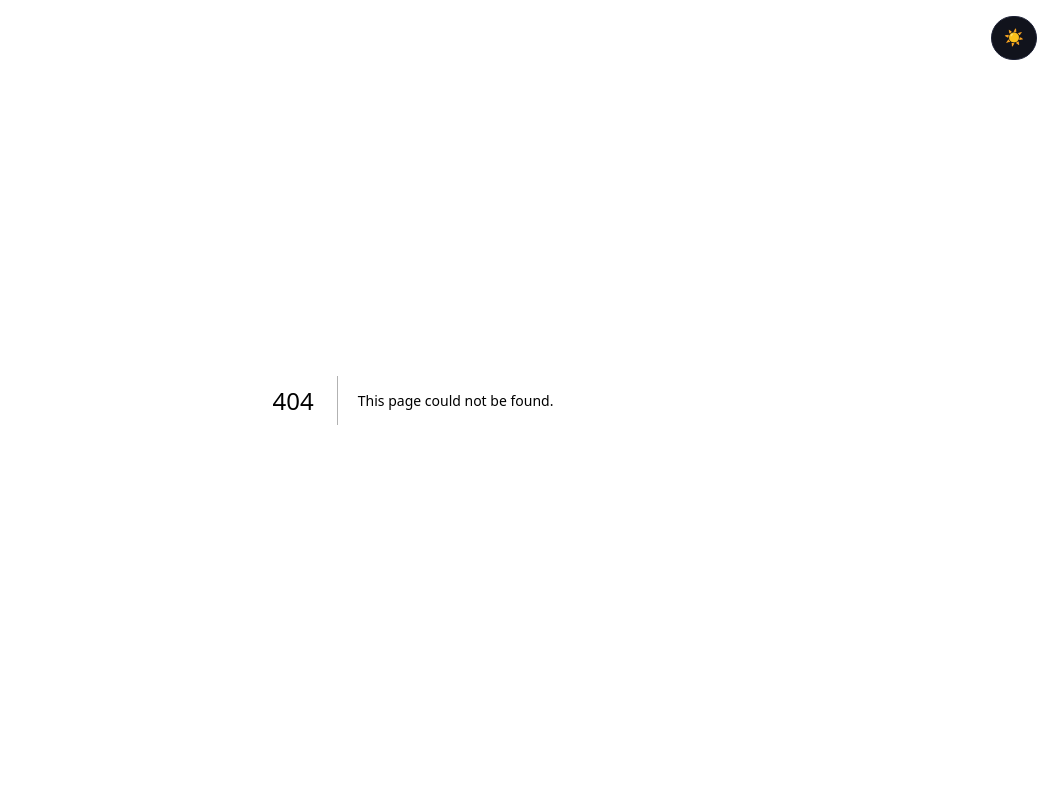
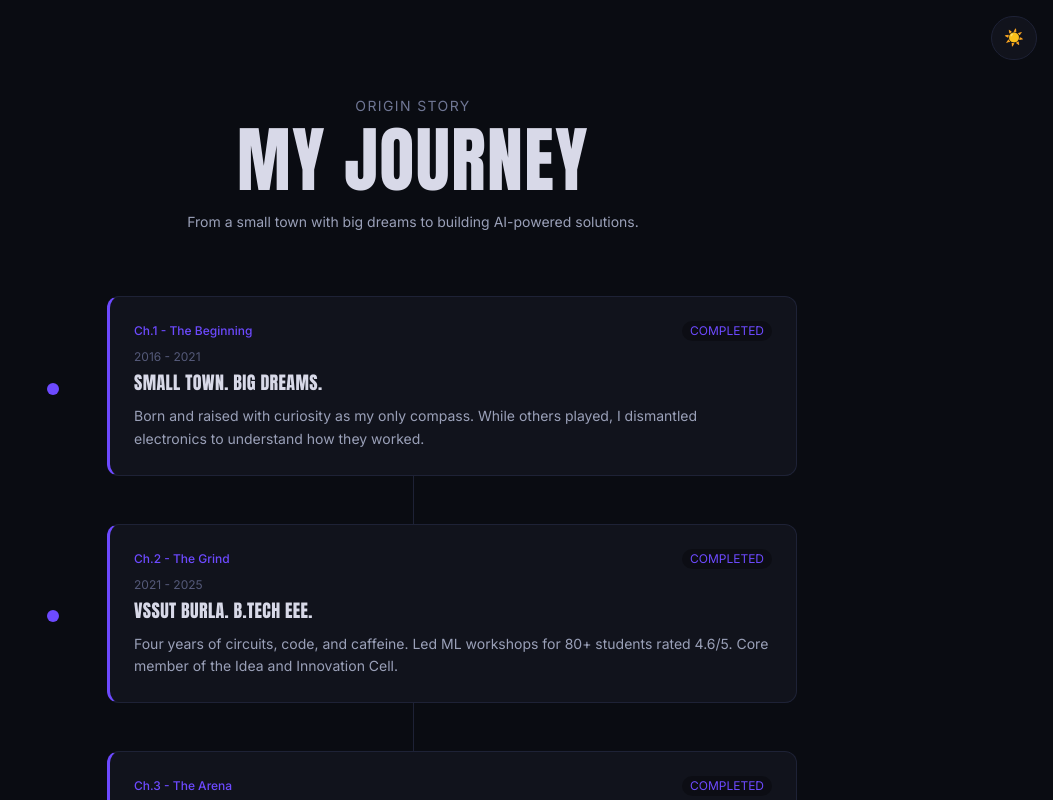
Before and after one commit to atimanasbaral/atimanas_portfolio, a Next.js app: page /journey in a window 1280 px wide. Before the commit this address had no page. Shown: the top 800 px of the page, without its empty margins (227-1280 px from the left). Built offline with nearby package versions, Linux system fonts and the light colour scheme.

Commit message:
feat(phase-6): journey page with manga timeline

```diff
--- /dev/null
+++ b/_writejourney.js
@@ -0,0 +1,63 @@
+const fs = require('fs');
+
+const code = `"use client";
+import { motion } from "framer-motion";
+
+const CHAPTERS = [
+  { year: "2016 - 2021", tag: "Ch.1 - The Beginning", title: "Small Town. Big Dreams.", description: "Born and raised with curiosity as my only compass. While others played, I dismantled electronics to understand how they worked.", status: "COMPLETED", color: "#6d4aff" },
+  { year: "2021 - 2025", tag: "Ch.2 - The Grind", title: "VSSUT Burla. B.Tech EEE.", description: "Four years of circuits, code, and caffeine. Led ML workshops for 80+ students rated 4.6/5. Core member of the Idea and Innovation Cell.", status: "COMPLETED", color: "#6d4aff" },
+  { year: "Sep 2025 - Mar 2026", tag: "Ch.3 - The Arena", title: "Fraud Analyst at BlackBuck.", description: "Stepped into the real world. Analyzed fraud patterns across logistics transactions and built detection pipelines. Resigned in April 2026 to build full-time.", status: "COMPLETED", color: "#6d4aff" },
+  { year: "2025 - Present", tag: "Ch.4 - The Builder Arc", title: "Five Products. One Mission.", description: "Built Fintava, MurkCrow, CARVEX, AI Notebook (Flutter, Windows + Android), and NEXUS while working full-time. Trixtern B2B sales across 9 countries.", status: "ACTIVE", color: "#00d4ff" },
+  { year: "Now - Future", tag: "Ch.5 - The Mission", title: "Build. Ship. Impact.", description: "Actively seeking roles in AI/ML Engineering, Data Engineering, or Quant-track positions. Join a team where data drives real decisions.", status: "UNLOCKING", color: "#6f7694" },
+];
+
+export default function JourneyPage() {
+  return (
+    <main className="min-h-screen px-6 py-24 md:px-20" style={{ background: "#0a0c12" }}>
+      <motion.div className="mb-16 text-center" initial={{ opacity: 0, y: 20 }} animate={{ opacity: 1, y: 0 }} transition={{ duration: 0.6 }}>
+        <p className="mb-2 text-sm tracking-widest uppercase" style={{ color: "#6f7694" }}>
+          Origin Story
+        </p>
+        <h1 className="font-display text-5xl md:text-7xl" style={{ color: "#d8d9e8" }}>
+          MY JOURNEY
+        </h1>
+        <p className="mt-4 text-sm" style={{ color: "#9aa0b8" }}>
+          From a small town with big dreams to building AI-powered solutions.
+        </p>
+      </motion.div>
+
+      <div className="relative mx-auto max-w-3xl">
+        <div className="absolute left-6 top-0 bottom-0 w-px md:left-1/2" style={{ background: "#1e2236" }} />
+        {CHAPTERS.map((chapter, i) => (
+          <motion.div key={i} className="relative mb-12 flex gap-8 md:items-center"
+            initial={{ opacity: 0, y: 20 }} whileInView={{ opacity: 1, y: 0 }}
+            viewport={{ once: true }} transition={{ duration: 0.5, delay: i * 0.1 }}>
+            <div className="relative z-10 flex-shrink-0 h-3 w-3 rounded-full mt-1.5 ml-[18px]"
+              style={{ background: chapter.color }} />
+            <div className="ml-4 flex-1">
+              <div className="rounded-xl p-6" style={{ background: "#11131c", border: "1px solid #1e2236", borderLeft: "3px solid " + chapter.color }}>
+                <div className="mb-2 flex items-center justify-between flex-wrap gap-2">
+                  <span className="text-xs font-medium" style={{ color: chapter.color }}>{chapter.tag}</span>
+                  <span className="rounded-full px-2 py-0.5 text-xs" style={{ background: "rgba(0,0,0,0.3)", color: chapter.color }}>{chapter.status}</span>
+                </div>
+                <p className="mb-1 text-xs" style={{ color: "#555a7a" }}>{chapter.year}</p>
+                <h3 className="font-display text-lg mb-2" style={{ color: "#d8d9e8" }}>{chapter.title}</h3>
+                <p className="text-sm leading-relaxed" style={{ color: "#9aa0b8" }}>{chapter.description}</p>
+              </div>
+            </div>
+          </motion.div>
+        ))}
+      </div>
+
+      <div className="mt-16 text-center">
+        <div className="flex justify-center gap-4 flex-wrap">
+          <a href="/projects" className="rounded-full px-6 py-3 text-sm font-medium" style={{ background: "#6d4aff", color: "#fff" }}>View My Projects</a>
+          <a href="/" className="rounded-full px-6 py-3 text-sm font-medium" style={{ border: "1px solid #3d4663", color: "#9aa0b8" }}>Back to Home</a>
+        </div>
+      </div>
+    </main>
+  );
+}`;
+
+fs.writeFileSync('app/journey/page.tsx', code);
+console.log('Done');
--- /dev/null
+++ b/app/journey/page.tsx
@@ -0,0 +1,58 @@
+"use client";
+import { motion } from "framer-motion";
+
+const CHAPTERS = [
+  { year: "2016 - 2021", tag: "Ch.1 - The Beginning", title: "Small Town. Big Dreams.", description: "Born and raised with curiosity as my only compass. While others played, I dismantled electronics to understand how they worked.", status: "COMPLETED", color: "#6d4aff" },
+  { year: "2021 - 2025", tag: "Ch.2 - The Grind", title: "VSSUT Burla. B.Tech EEE.", description: "Four years of circuits, code, and caffeine. Led ML workshops for 80+ students rated 4.6/5. Core member of the Idea and Innovation Cell.", status: "COMPLETED", color: "#6d4aff" },
+  { year: "Sep 2025 - Mar 2026", tag: "Ch.3 - The Arena", title: "Fraud Analyst at BlackBuck.", description: "Stepped into the real world. Analyzed fraud patterns across logistics transactions and built detection pipelines. Resigned in April 2026 to build full-time.", status: "COMPLETED", color: "#6d4aff" },
+  { year: "2025 - Present", tag: "Ch.4 - The Builder Arc", title: "Five Products. One Mission.", description: "Built Fintava, MurkCrow, CARVEX, AI Notebook (Flutter, Windows + Android), and NEXUS while working full-time. Trixtern B2B sales across 9 countries.", status: "ACTIVE", color: "#00d4ff" },
+  { year: "Now - Future", tag: "Ch.5 - The Mission", title: "Build. Ship. Impact.", description: "Actively seeking roles in AI/ML Engineering, Data Engineering, or Quant-track positions. Join a team where data drives real decisions.", status: "UNLOCKING", color: "#6f7694" },
+];
+
+export default function JourneyPage() {
+  return (
+    <main className="min-h-screen px-6 py-24 md:px-20" style={{ background: "#0a0c12" }}>
+      <motion.div className="mb-16 text-center" initial={{ opacity: 0, y: 20 }} animate={{ opacity: 1, y: 0 }} transition={{ duration: 0.6 }}>
+        <p className="mb-2 text-sm tracking-widest uppercase" style={{ color: "#6f7694" }}>
+          Origin Story
+        </p>
+        <h1 className="font-display text-5xl md:text-7xl" style={{ color: "#d8d9e8" }}>
+          MY JOURNEY
+        </h1>
+        <p className="mt-4 text-sm" style={{ color: "#9aa0b8" }}>
+          From a small town with big dreams to building AI-powered solutions.
+        </p>
+      </motion.div>
+
+      <div className="relative mx-auto max-w-3xl">
+        <div className="absolute left-6 top-0 bottom-0 w-px md:left-1/2" style={{ background: "#1e2236" }} />
+        {CHAPTERS.map((chapter, i) => (
+          <motion.div key={i} className="relative mb-12 flex gap-8 md:items-center"
+            initial={{ opacity: 0, y: 20 }} whileInView={{ opacity: 1, y: 0 }}
+            viewport={{ once: true }} transition={{ duration: 0.5, delay: i * 0.1 }}>
+            <div className="relative z-10 flex-shrink-0 h-3 w-3 rounded-full mt-1.5 ml-[18px]"
+              style={{ background: chapter.color }} />
+            <div className="ml-4 flex-1">
+              <div className="rounded-xl p-6" style={{ background: "#11131c", border: "1px solid #1e2236", borderLeft: "3px solid " + chapter.color }}>
+                <div className="mb-2 flex items-center justify-between flex-wrap gap-2">
+                  <span className="text-xs font-medium" style={{ color: chapter.color }}>{chapter.tag}</span>
+                  <span className="rounded-full px-2 py-0.5 text-xs" style={{ background: "rgba(0,0,0,0.3)", color: chapter.color }}>{chapter.status}</span>
+                </div>
+                <p className="mb-1 text-xs" style={{ color: "#555a7a" }}>{chapter.year}</p>
+                <h3 className="font-display text-lg mb-2" style={{ color: "#d8d9e8" }}>{chapter.title}</h3>
+                <p className="text-sm leading-relaxed" style={{ color: "#9aa0b8" }}>{chapter.description}</p>
+              </div>
+            </div>
+          </motion.div>
+        ))}
+      </div>
+
+      <div className="mt-16 text-center">
+        <div className="flex justify-center gap-4 flex-wrap">
+          <a href="/projects" className="rounded-full px-6 py-3 text-sm font-medium" style={{ background: "#6d4aff", color: "#fff" }}>View My Projects</a>
+          <a href="/" className="rounded-full px-6 py-3 text-sm font-medium" style={{ border: "1px solid #3d4663", color: "#9aa0b8" }}>Back to Home</a>
+        </div>
+      </div>
+    </main>
+  );
+}
```
